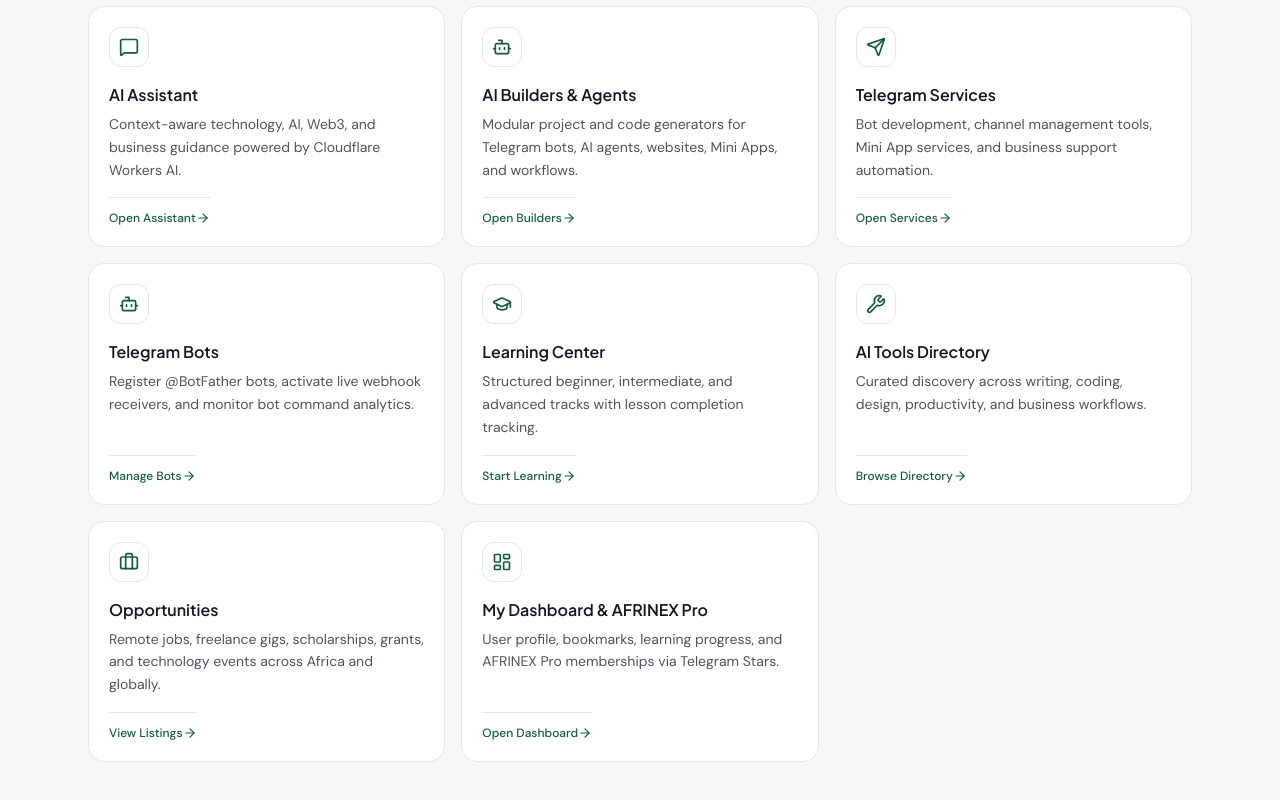
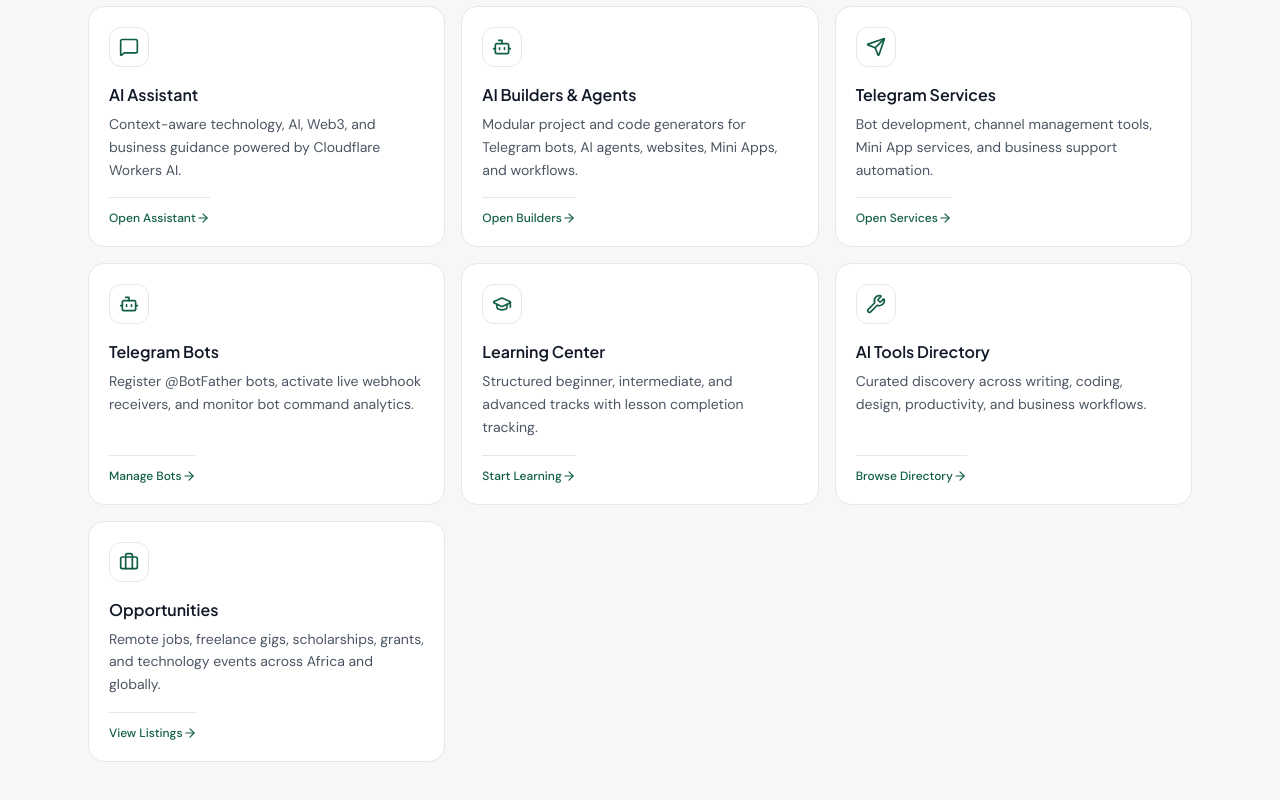
Before and after one commit to jemsij3/AFRINEX, a React (Vite) app: page / in a window 1280 px wide. Shown: the part 344-1144 px from the top of the page. Built offline with nearby package versions, Linux system fonts and the light colour scheme; no server answers.

Commit message:
refactor: hide dashboard section and update admin label
Remove the dashboard section from navigation and update the admin dashboard label for clarity.

```diff
--- a/src/App.tsx
+++ b/src/App.tsx
@@ -163,7 +163,9 @@ function AfrinexShell() {
   };
 
   // Ordinary members NEVER see admin navigation or admin cards
-  const visibleSections = AFRINEX_SECTIONS.filter((s) => s.id !== 'admin' || isAdminUser);
+  const visibleSections = AFRINEX_SECTIONS.filter(
+    (s) => s.id !== 'dashboard' && (s.id !== 'admin' || isAdminUser)
+  );
 
   const desktopNavItems: PlatformSectionId[] = [
     'hub',
@@ -348,7 +350,7 @@ function AfrinexShell() {
                         </div>
 
                         <h3 className="mt-4 font-display text-base font-semibold group-hover:text-[var(--afrinex-accent)] transition-colors">
-                          {section.id === 'admin' ? 'Admin Dashboard' : section.title}
+                          {section.id === 'admin' ? 'AFRINEX Admin Dashboard' : section.title}
                         </h3>
                         <p className="mt-1.5 text-sm leading-relaxed text-[var(--afrinex-muted)]">
                           {section.summary}
```
